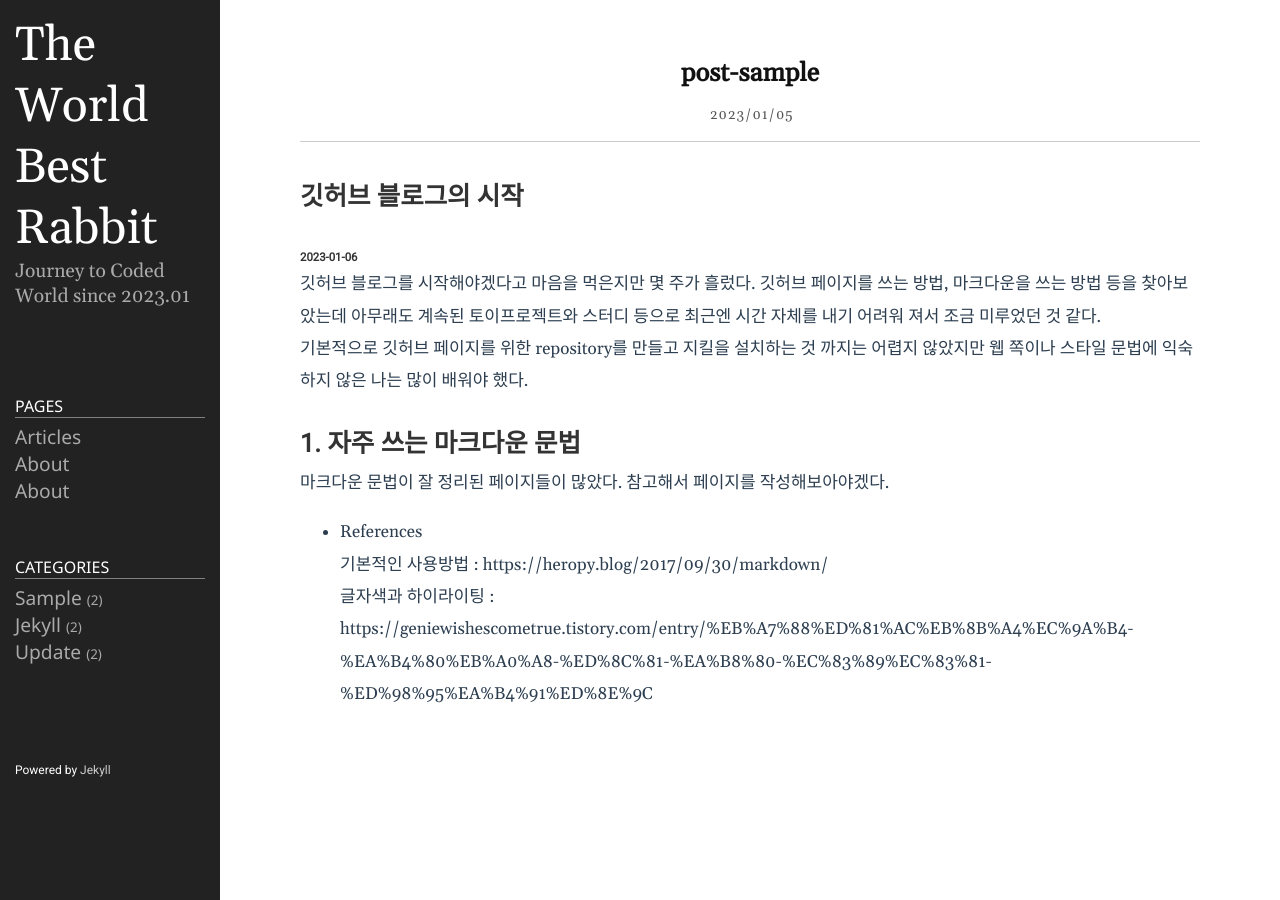
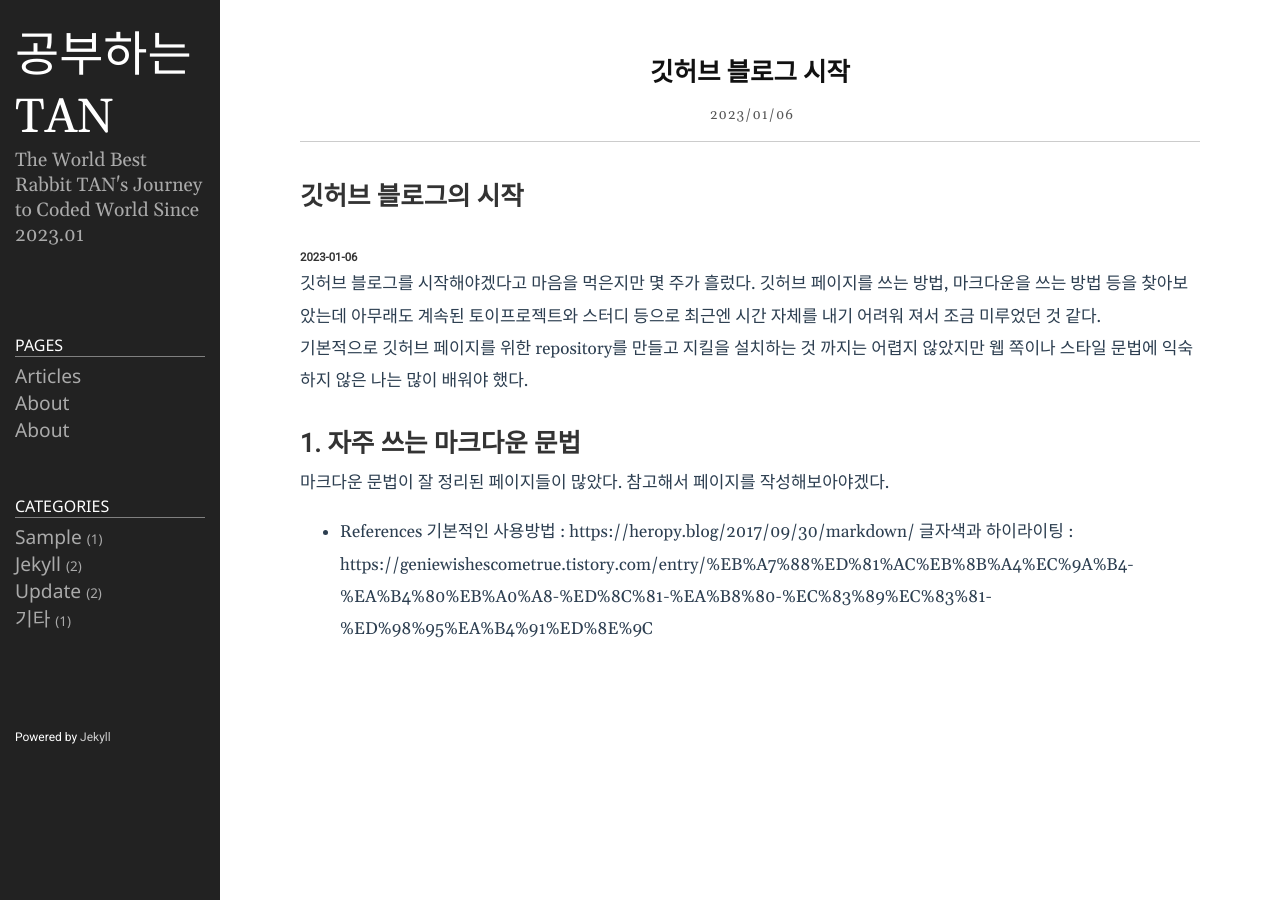
Before and after one commit to TaniTail/tanitail.github.io, a Jekyll site: the page built from _posts/2023-01-06-깃허브-블로그의-시작.md, in a window 1280 px wide. Built offline with Jekyll 4.4.1, drawn with Linux system fonts in a browser that asks for light colours.

Commit message:
2023-01-06

```diff
--- a/_config.yml
+++ b/_config.yml
@@ -18,10 +18,10 @@
 # You can create any custom variable you would like, and they will be accessible
 # in the templates via {{ site.myvariable }}.
 
-title: The World Best Rabbit
+title: 공부하는 TAN
 email: tanitanitan44@gmail.com
 description: >- # this means to ignore newlines until "baseurl:"
-  Journey to Coded World since 2023.01
+  The World Best Rabbit TAN's Journey to Coded World Since 2023.01
 # baseurl: "/" # the subpath of your site, e.g. /blog
 url: "http://tanitail.github.io" # the base hostname & protocol for your site, e.g. http://example.com
 github_username: TAN
--- a/_posts/2023-01-06-깃허브-블로그의-시작.md
+++ b/_posts/2023-01-06-깃허브-블로그의-시작.md
@@ -1,11 +1,11 @@
 ---
 layout: post
-title: post-sample
-date: 2023-01-05 19:20:23 +0900
-category: sample
+title: 깃허브 블로그 시작
+date: 2023-01-06 19:20:23 +0900
+category: 기타
 ---
+# 깃허브 블로그의 시작
 
-# 깃허브 블로그의 시작
 ###### 2023-01-06
 
  깃허브 블로그를 시작해야겠다고 마음을 먹은지만 몇 주가 흘렀다. 깃허브 페이지를 쓰는 방법, 마크다운을 쓰는 방법 등을 찾아보았는데 아무래도 계속된 토이프로젝트와 스터디 등으로 최근엔 시간 자체를 내기 어려워 져서 조금 미루었던 것 같다.
@@ -13,8 +13,9 @@ category: sample
   기본적으로 깃허브 페이지를 위한 repository를 만들고 지킬을 설치하는 것 까지는 어렵지 않았지만 웹 쪽이나 스타일 문법에 익숙하지 않은 나는 많이 배워야 했다.
 
 ## 1. 자주 쓰는 마크다운 문법
+
  마크다운 문법이 잘 정리된 페이지들이 많았다. 참고해서 페이지를 작성해보아야겠다.
 
 * References
-    기본적인 사용방법 : https://heropy.blog/2017/09/30/markdown/
-    글자색과 하이라이팅 : https://geniewishescometrue.tistory.com/entry/%EB%A7%88%ED%81%AC%EB%8B%A4%EC%9A%B4-%EA%B4%80%EB%A0%A8-%ED%8C%81-%EA%B8%80-%EC%83%89%EC%83%81-%ED%98%95%EA%B4%91%ED%8E%9C
+  기본적인 사용방법 : https://heropy.blog/2017/09/30/markdown/
+  글자색과 하이라이팅 : https://geniewishescometrue.tistory.com/entry/%EB%A7%88%ED%81%AC%EB%8B%A4%EC%9A%B4-%EA%B4%80%EB%A0%A8-%ED%8C%81-%EA%B8%80-%EC%83%89%EC%83%81-%ED%98%95%EA%B4%91%ED%8E%9C
```
Also changed, not shown: 1 other file.
